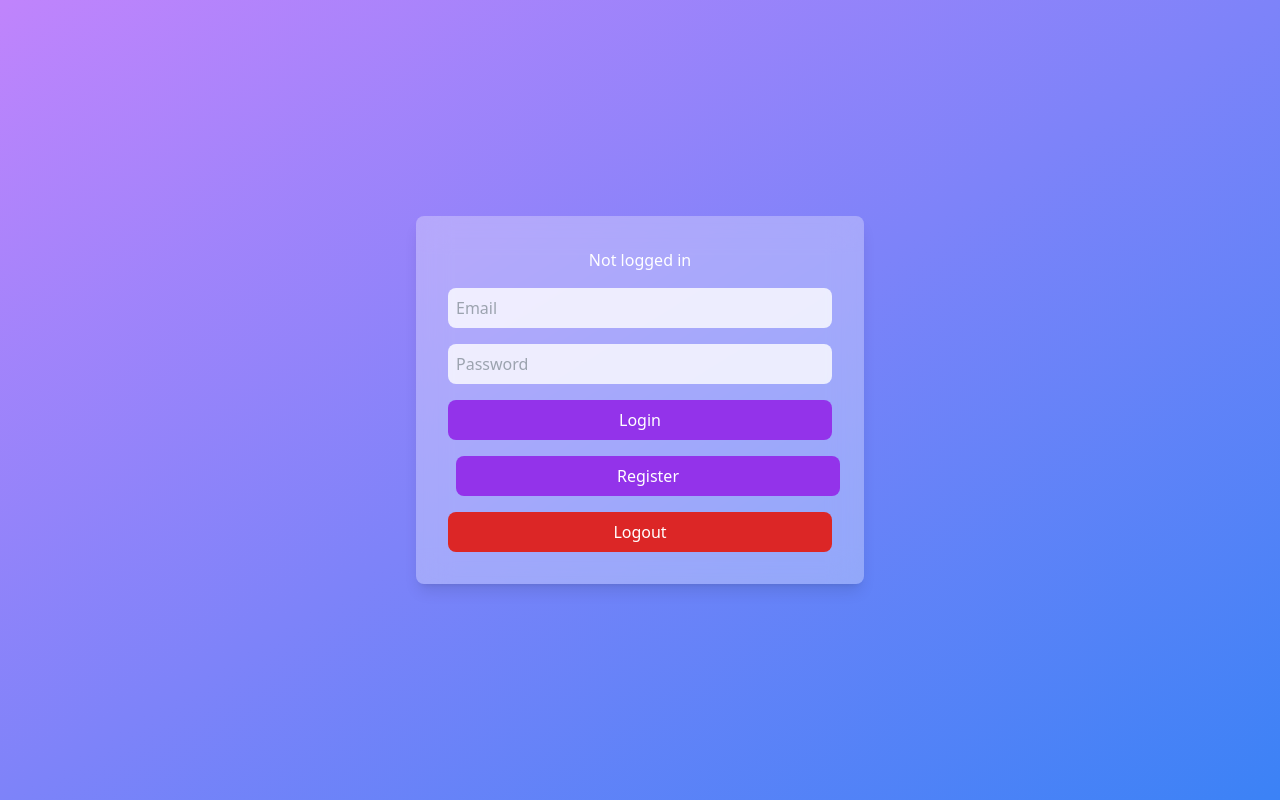
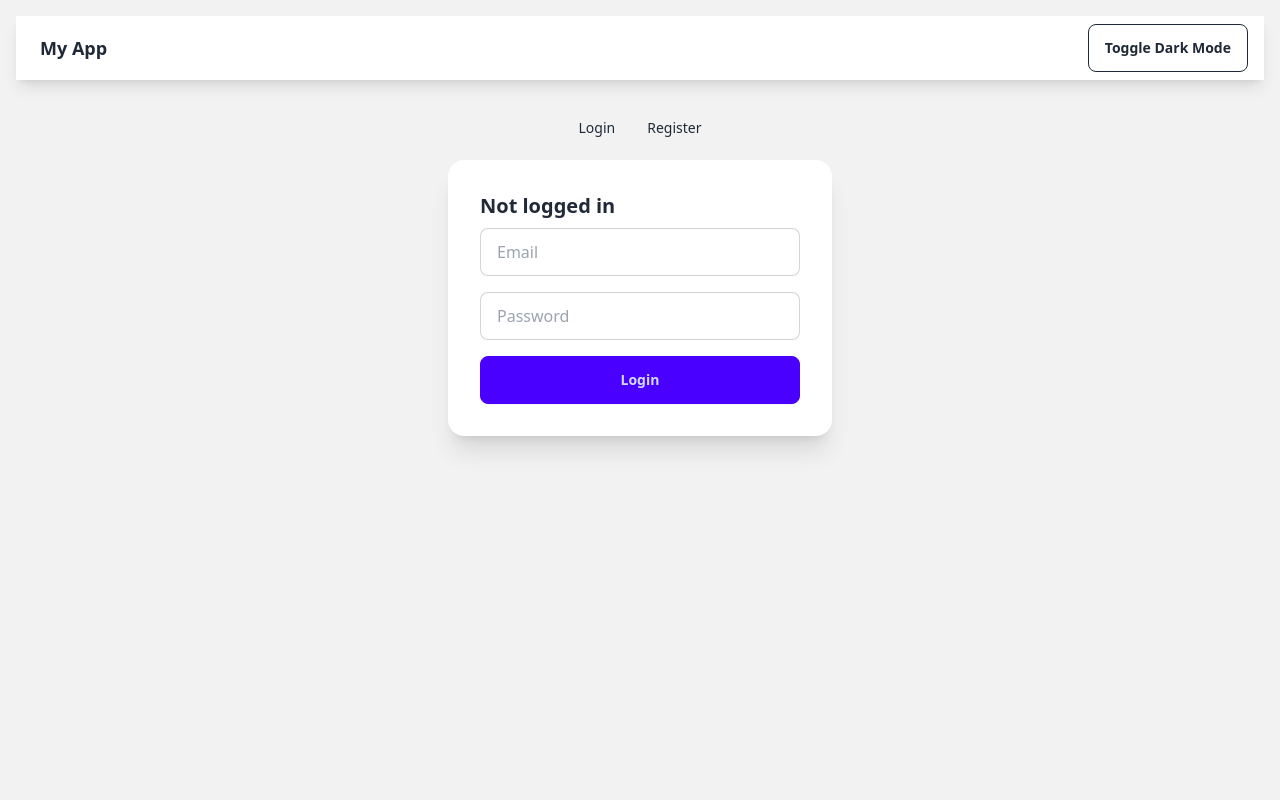
Before and after one commit to nt2311-vn/Vue_ComFin_CRM, a Vue app: page / in a window 1280 px wide. Built offline with nearby package versions, Linux system fonts and the light colour scheme; no server answers.

Commit message:
redesign login page

```diff
--- a/src/App.vue
+++ b/src/App.vue
@@ -5,15 +5,34 @@ const loggedInUser = ref(null);
 const email = ref("");
 const name = ref("");
 const password = ref("");
+const isDarkMode = ref(false);
+const currentTab = ref("login");
+
+const toggleDarkMode = () => {
+  isDarkMode.value = !isDarkMode.value;
+  if (isDarkMode.value) {
+    document.documentElement.classList.add("dark");
+  } else {
+    document.documentElement.classList.remove("dark");
+  }
+};
 
 const login = async (email: string, password: string) => {
+  try {
     await account.createEmailPasswordSession(email, password);
     loggedInUser.value = await account.get();
+  } catch (err) {
+    console.error("Login error", err);
+  }
 };
 
 const register = async () => {
+  try {
     await account.create(ID.unique(), email.value, password.value, name.value);
     login(email.value, password.value);
+  } catch (err) {
+    console.error("Register error", err);
+  }
 };
 
 const logout = async () => {
@@ -21,55 +40,93 @@ const logout = async () => {
   loggedInUser.value = null;
 };
 </script>
-
 <template>
   <div
-    class="min-h-screen flex items-center justify-center bg-gradient-to-br from-purple-400 to-blue-500 p-4"
+    :class="{ dark: isDarkMode }"
+    class="min-h-screen flex flex-col items-center bg-base-200 p-4"
   >
-    <div
-      class="backdrop-filter backdrop-blur-lg bg-white/30 rounded-lg p-8 shadow-lg max-w-md w-full"
+    <!-- Navbar -->
+    <div class="navbar bg-base-100 shadow-lg w-full mb-8">
+      <div class="flex-1 px-2 mx-2">
+        <span class="text-lg font-bold">My App</span>
+      </div>
+      <div class="flex-none">
+        <button @click="toggleDarkMode" class="btn btn-outline mr-2">
+          Toggle Dark Mode
+        </button>
+        <button v-if="loggedInUser" @click="logout" class="btn btn-accent">
+          Logout
+        </button>
+      </div>
+    </div>
+
+    <!-- Tabs for login and register -->
+    <div class="tabs mb-4">
+      <a
+        @click="currentTab = 'login'"
+        :class="{ 'tab-active': currentTab === 'login' }"
+        class="tab tab-bordered"
+        >Login</a
       >
-      <p class="text-center text-white mb-4">
+      <a
+        @click="currentTab = 'register'"
+        :class="{ 'tab-active': currentTab === 'register' }"
+        class="tab tab-bordered"
+        >Register</a
+      >
+    </div>
+
+    <div class="card w-96 bg-base-100 shadow-xl">
+      <div class="card-body">
+        <h2 class="card-title text-center">
           {{
             loggedInUser ? `Logged in as ${loggedInUser.name}` : "Not logged in"
           }}
-      </p>
-      <form on:submit="{submit}" class="space-y-4">
+        </h2>
+        <form @submit.prevent class="space-y-4">
           <input
             type="email"
             placeholder="Email"
             v-model="email"
             required
-          class="w-full p-2 rounded-lg bg-white/80 focus:bg-white focus:outline-none focus:ring-2 focus:ring-purple-500"
+            class="input input-bordered w-full"
           />
           <input
             type="password"
             placeholder="Password"
             v-model="password"
             required
-          class="w-full p-2 rounded-lg bg-white/80 focus:bg-white focus:outline-none focus:ring-2 focus:ring-purple-500"
+            class="input input-bordered w-full"
+          />
+
+          <!-- Conditional rendering based on the active tab -->
+          <div v-if="currentTab === 'login'">
+            <button
+              type="button"
+              @click="login(email, password)"
+              class="btn btn-primary w-full"
+            >
+              Login
+            </button>
+          </div>
+          <div v-else>
+            <input
+              type="text"
+              placeholder="Name"
+              v-model="name"
+              required
+              class="input input-bordered w-full"
             />
             <button
               type="button"
-          @click="login(email, password)"
-          class="w-full p-2 rounded-lg bg-purple-600 text-white hover:bg-purple-700 transition"
-        >
-          Login
-        </button>
-        <button
-          type="button"
               @click="register"
-          class="w-full p-2 rounded-lg bg-purple-600 text-white hover:bg-purple-700 transition ml-2"
+              class="btn btn-secondary w-full"
             >
               Register
             </button>
+          </div>
         </form>
-      <button
-        @click="logout"
-        class="w-full p-2 mt-4 rounded-lg bg-red-600 text-white hover:bg-red-700 transition"
-      >
-        Logout
-      </button>
+      </div>
     </div>
   </div>
 </template>
```
Lines whose indentation alone changed are shown as unchanged.
